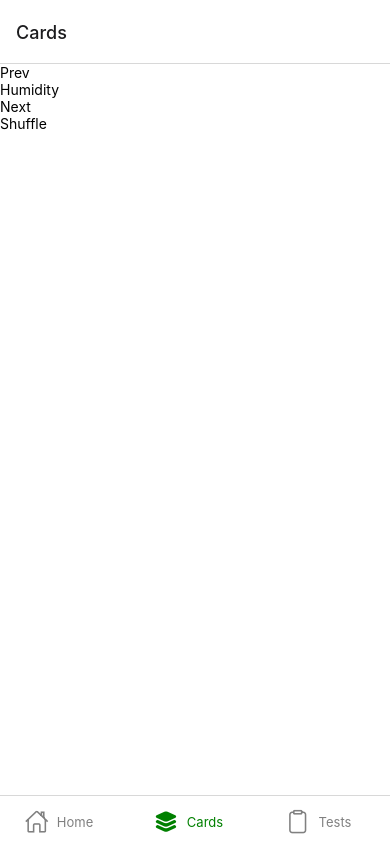
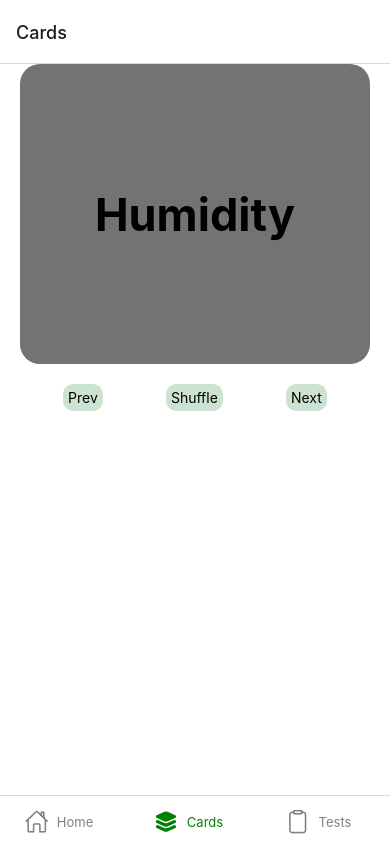
Before and after one commit to DereviankoYaroslav/mobileApplication, a React Native app: screen /Cards in a window 390 px wide. Built offline with nearby package versions, Linux system fonts and the light colour scheme; no server answers.

Commit message:
+some design

```diff
--- a/components/CardComponent.js
+++ b/components/CardComponent.js
@@ -1,5 +1,7 @@
-import { View, Text } from 'react-native'
+import { View, Text, Pressable, StyleSheet, Animated } from 'react-native'
 import React, { useState } from 'react'
+import Swipeable from 'react-native-gesture-handler/Swipeable';
+import { RectButton } from 'react-native-gesture-handler';
 
 const CardComponent = (props) => {
     const [counter, setCounter] = useState(0);
@@ -13,7 +15,7 @@ const CardComponent = (props) => {
           props.words.words[i] = props.words.words[j];
           props.words.words[j] = temp;
         }
-        console.log(props.words.words);
+        //console.log(props.words.words);
         if (check === true) {
             setContent(props.words.words[counter].eng);
         } else {
@@ -47,8 +49,8 @@ const CardComponent = (props) => {
         if(counter < props.words.words.length-1){
             plus = counter+1;
             setCounter(plus);
-            console.log(plus);
-            console.log(check);
+            //console.log(plus);
+            //console.log(check);
             if (check === true) {
                 setContent(props.words.words[plus].eng);
             } else {
@@ -75,10 +77,10 @@ const CardComponent = (props) => {
     };
 
     const lessonsBar = (id) => {
-        console.log(id);
+        //console.log(id);
         let myEl = document.getElementById(id);
         myEl.classList.toggle('hidden');
-        console.log(myEl);
+        //console.log(myEl);
         let myToggle = document.getElementsByClassName('toggle-icon-' + props.words.lesson);
         for (let i = 0; i < myToggle.length; i++){
             myToggle[i].classList.toggle('hidden');
@@ -87,12 +89,55 @@ const CardComponent = (props) => {
 
     return (
         <View>
-            <Text onPress={minusHandler}>Prev</Text>
-            <Text onPress={clickHandler}>{content}</Text>
-            <Text onPress={plusHandler}>Next</Text>
-            <Text onPress={shuffleArray}>Shuffle</Text>
+            <View>
+                <Pressable style={styles.card} onPress={clickHandler}>
+                    <Text style={styles.cardText}>{content}</Text>
+                </Pressable>
+                <View style={styles.buttonsRow}>
+                    <Pressable style={styles.button} onPress={minusHandler}>
+                        <Text>Prev</Text>
+                    </Pressable>
+                    <Pressable style={styles.button} onPress={shuffleArray}>
+                        <Text>Shuffle</Text>
+                    </Pressable>
+                    <Pressable style={styles.button} onPress={plusHandler}>
+                        <Text>Next</Text>
+                    </Pressable>
+                </View>
+            </View>
         </View>
     );
 }
 
 export default CardComponent
+
+const styles = StyleSheet.create({
+    card: {
+        width: 'auto',
+        height: 300,
+        marginHorizontal: 20,
+        borderRadius: 20,
+        alignItems:'center',
+        backgroundColor: '#737375',
+        justifyContent: 'center'
+    },
+    cardText:{
+        fontSize: 45,
+        fontWeight: 'bold',
+        textAlign: 'center'
+    },
+    buttonsRow: {
+        marginTop: 20,
+        flexDirection: 'row',
+        justifyContent: 'space-evenly'
+    },
+    button: {
+        backgroundColor: '#49965645',
+        padding: 5,
+        borderRadius: 10
+    },
+    buttonsText: {
+        fontSize: 25,
+        fontStyle: 'italic',
+    }
+  });
--- a/components/MainPage.js
+++ b/components/MainPage.js
@@ -3,6 +3,7 @@ import { ScrollView, StyleSheet, Text, View } from 'react-native';
 import { NavigationContainer } from '@react-navigation/native';
 import { createBottomTabNavigator } from '@react-navigation/bottom-tabs';
 import Ionicons from 'react-native-vector-icons/Ionicons';
+import Movies from './Movies';
 
 const MainPage = () => {
 
@@ -11,6 +12,7 @@ const MainPage = () => {
         <Text style={styles.element}>Item 1</Text>
         <Text style={styles.element}>Item 1</Text>
         <Text style={styles.element}>Item 2</Text>
+        <Movies></Movies>
     </ScrollView>
   );
 };
--- /dev/null
+++ b/components/Movies.js
@@ -0,0 +1,38 @@
+import React, {useEffect, useState} from 'react';
+import {ActivityIndicator, FlatList, Text, View} from 'react-native';
+
+const Movies = () => {
+  const [isLoading, setLoading] = useState(true);
+  const [data, setData] = useState([]);
+
+  const getMovies = async () => {
+    try {
+      const response = await fetch('https://api.api-ninjas.com/v1/randomword', {headers: {'x-api-key':'1qEmhTfCUSiRTYntd8djqA==Ia7djkoKwNPtB498'}});
+      const json = await response.json();
+      setData(json);
+    } catch (error) {
+      console.error(error);
+    } finally {
+      setLoading(false);
+    }
+  };
+
+  useEffect(() => {
+    getMovies();
+  }, []);
+
+  return (
+    <View style={{flex: 1, padding: 24}}>
+      {isLoading ? (
+        <ActivityIndicator />
+      ) : (
+            <Text>
+              {data.word}
+            </Text>
+      )}
+      <Text onPress={getMovies}>New Word</Text>
+    </View>
+  );
+};
+
+export default Movies;
--- a/package.json
+++ b/package.json
@@ -15,6 +15,7 @@
     "expo-status-bar": "~1.6.0",
     "react": "18.2.0",
     "react-native": "0.72.3",
+    "react-native-gesture-handler": "^2.12.0",
     "react-native-vector-icons": "^10.0.0"
   },
   "devDependencies": {
```
Also changed, not shown: 1 other file (tests, documents, lock files or other folders).
